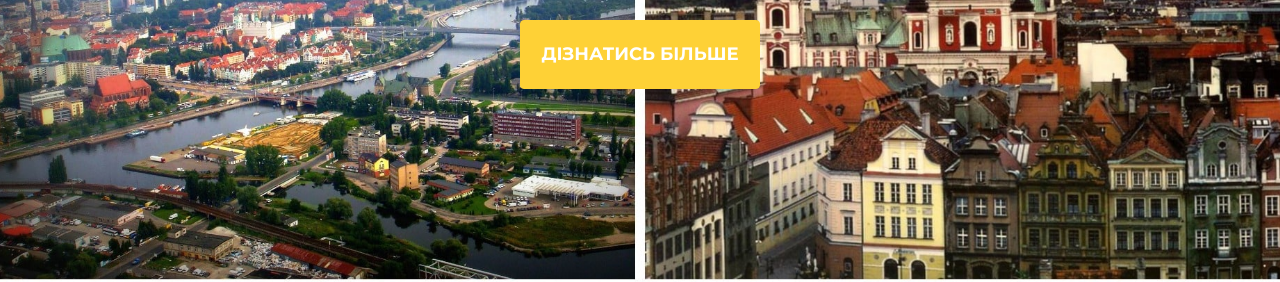
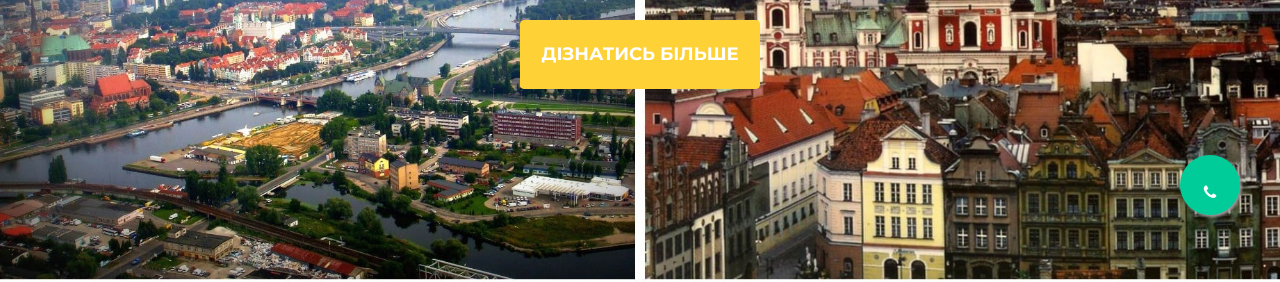
Before and after one commit to OrestIL/OrestIL.github.io, a plain HTML site: page index.html in a window 1280 px wide. Shown: the part 545-827 px from the top of the page. Drawn offline with Linux system fonts and the light colour scheme; a web font is replaced by a local one.

Commit message:
Add float button to call support. Add animation for it.

```diff
--- a/css/agency.css
+++ b/css/agency.css
@@ -78,7 +78,8 @@ img::-moz-selection {
   background: transparent; }
 
 body {
-  -webkit-tap-highlight-color: #fed136; }
+  -webkit-tap-highlight-color: unset;
+}
 
 #mainNav {
   background-color: #212529;
@@ -562,6 +563,58 @@ ul.social-buttons {
   width: 35%;
 }
 
+/* Float button */
+.float-button {
+  position:fixed;
+  width:60px;
+  height:60px;
+  bottom:40px;
+  right:40px;
+  background-color:#0C9;
+  color:#FFF;
+  border-radius:50px;
+  text-align:center;
+  box-shadow: 2px 2px 3px #999;
+  -webkit-transition: background-color 1s ease-out;
+  -moz-transition: background-color 1s ease-out;
+  -o-transition: background-color 1s ease-out;
+  transition: background-color 1s ease-out;
+  z-index: 2;
+}
+.float-button:hover {
+  background-color: #328062;
+  color: white;
+}
+.float-button-icon {
+  margin-top: 20px;
+}
+
+.float-button div i {
+  animation: jump 1500ms infinite;
+}
+.float-button div:hover i {
+  animation: none;
+}
+
+@keyframes jump {
+  0%, 20%, 80%, 100% {
+    transform: translateY(0);
+  }
+  40% {
+    transform: translateY(-5px);
+  }
+  60% {
+    transform: translateY(5px);
+  }
+}
+
+@media screen and (max-width: 768px) {
+  .float-button {
+    bottom:20px;
+    right:20px;
+  }
+}
+
 /* CAROUSEL */
 
 .carousel-item {
--- a/index.html
+++ b/index.html
@@ -796,6 +796,13 @@
       </div>
     </footer>
 
+    <!-- Floating Phone Button -->
+    <a href="tel:+380681309555" class="float-button">
+      <div class="float-button-icon">
+        <i class="fa fa-phone"></i>
+      </div>
+    </a>
+
     <!-- Portfolio Modals -->
 
 
```
Also changed, not shown: css/agency.min.css.
